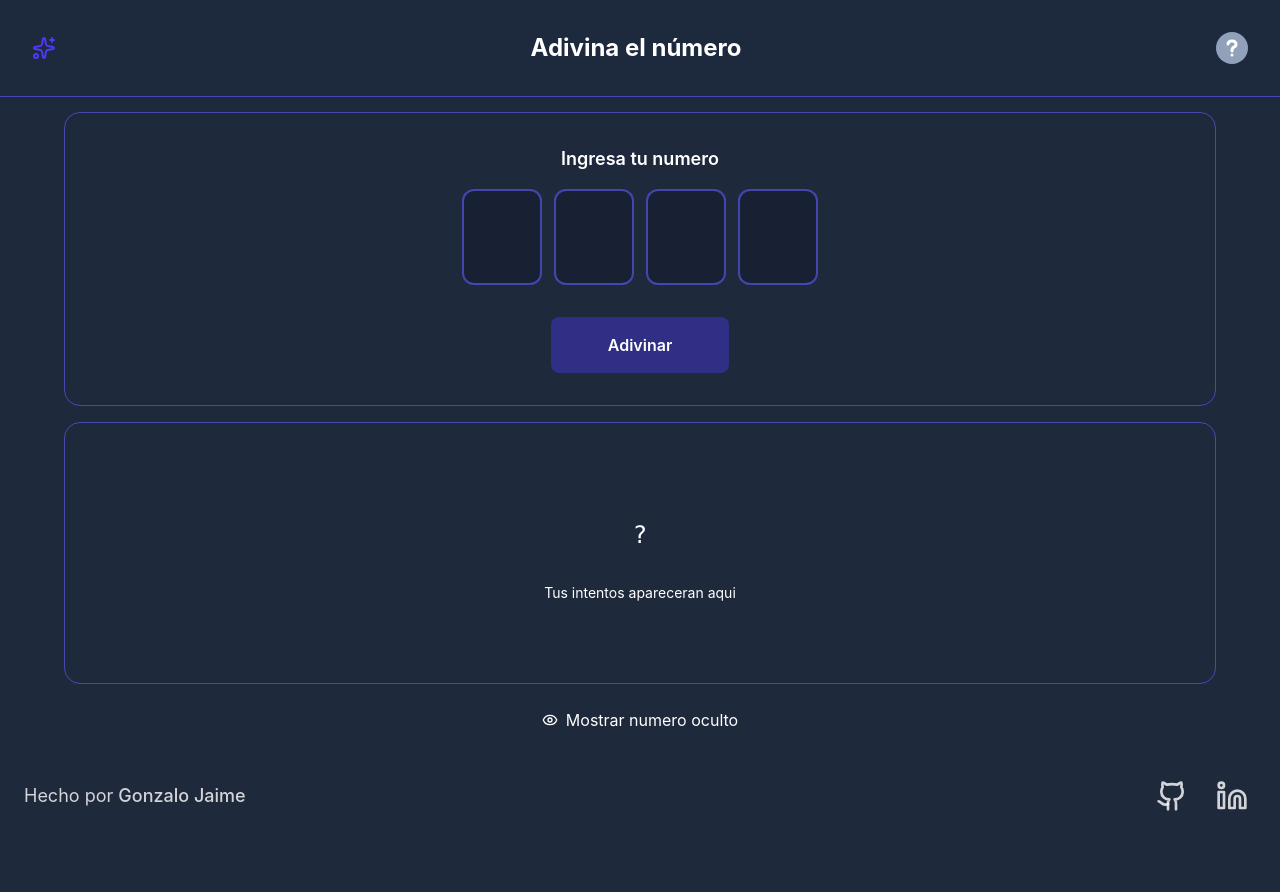
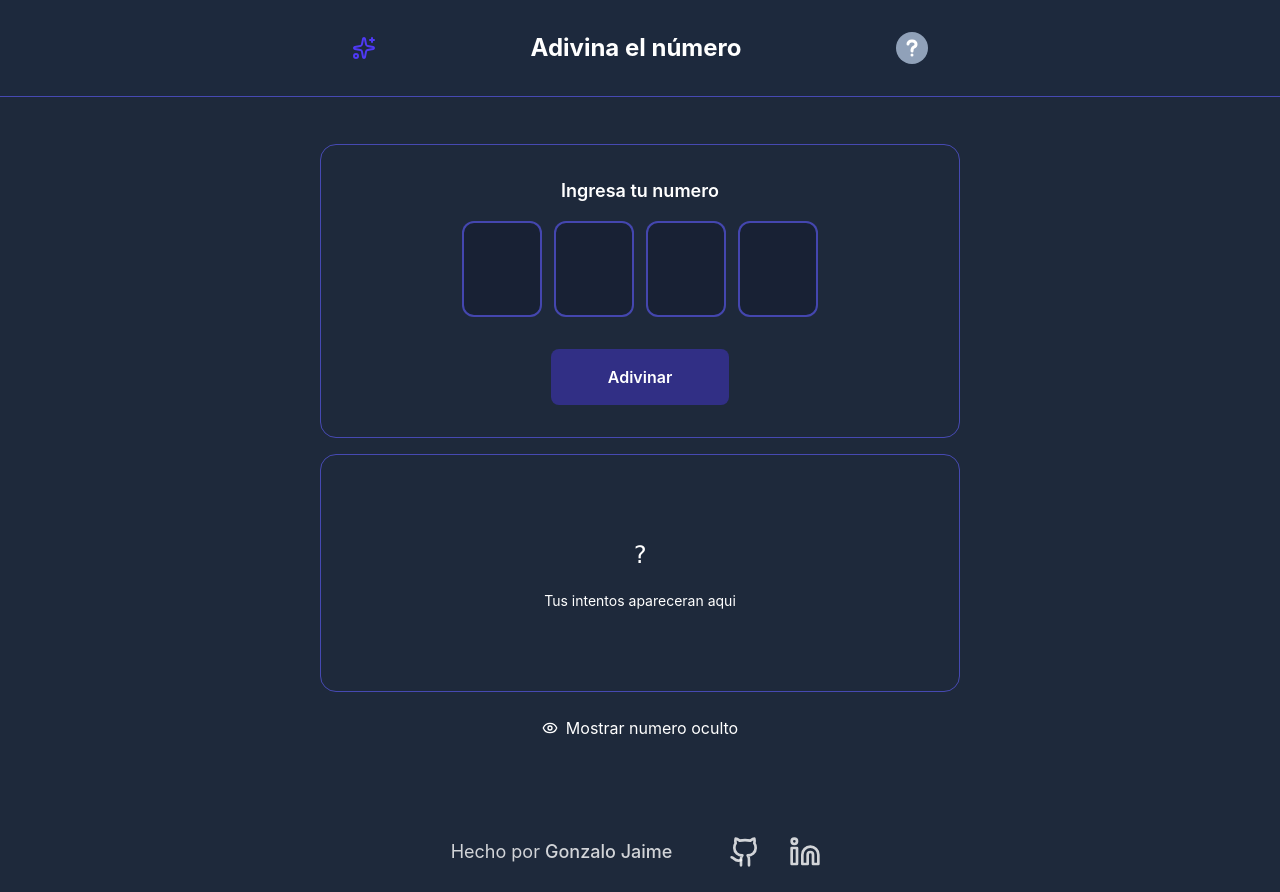
Before and after one commit to GzaJai/AdivinaElNumero, a React (Vite) app: page / in a window 1280 px wide. Before the commit the page ends 836 px from the top, so only its background shows below. Built offline with nearby package versions, Linux system fonts and the light colour scheme.

Commit message:
adapting to pc view

```diff
--- a/src/App.jsx
+++ b/src/App.jsx
@@ -13,14 +13,16 @@ const App = () => {
 
   return (
     <div className=''>
-      <header className='w-full flex fixed top-0 justify-between items-center px-8 py-8 border-b border-indigo-500/60 bg-slate-800'>
-        <Sparkles className='text-indigo-600'/>
-        <h1 className='text-2xl font-bold'>Adivina el número</h1>
-        <button onClick={() => setShowRules(true)} className='rounded-full p-1 bg-slate-400 hover:bg-indigo-400 duration-75'>
-          <QuestionMark width={24} height={24} stroke={'#ffffff'} strokeWidth={3}/>
-        </button>
+      <header className='w-full flex fixed top-0 py-8 border-b border-indigo-500/60 bg-slate-800'>
+        <div className='w-full flex justify-between items-center px-8 md:w-1/2 md:mx-auto'>
+          <Sparkles className='text-indigo-600'/>
+          <h1 className='text-2xl font-bold'>Adivina el número</h1>
+          <button onClick={() => setShowRules(true)} className='rounded-full p-1 bg-slate-400 hover:bg-indigo-400 duration-75'>
+            <QuestionMark width={24} height={24} stroke={'#ffffff'} strokeWidth={3}/>
+          </button>
+        </div>
       </header>
-      <div className='mt-28'>
+      <div className='mt-28 md:mt-36'>
         <RulesDialog isOpen={showRules} onClose={() => setShowRules(false)} title={"Como jugar"} />
         <LogicaJuego />
       </div>
--- a/src/components/Footer.jsx
+++ b/src/components/Footer.jsx
@@ -2,7 +2,7 @@ import { Github, Linkedin } from 'lucide-react'
 
 const Footer = () => {
   return (
-    <footer className='w-full py-4 flex items-center justify-between px-6 text-white/80'>
+    <footer className='w-full py-4 flex items-center justify-between px-6 text-white/80 md:w-1/3 md:mx-auto md:pt-16'>
       <p className='text-lg'>
         Hecho por <a href="https://github.com/GzaJai/" target="_blank" rel="noopener noreferrer"
           className='text-primary font-medium hover:underline'>
--- a/src/components/GuessHistory.jsx
+++ b/src/components/GuessHistory.jsx
@@ -5,7 +5,7 @@ export function GuessHistory({ guesses }) {
   if (guesses.length === 0) {
     return (
       <div className="flex flex-col items-center justify-center py-12 text-muted-foreground">
-        <div className="w-16 h-16 rounded-full bg-secondary flex items-center justify-center mb-4">
+        <div className="w-16 h-16 rounded-full bg-secondary flex items-center justify-center mb-4 md:w-10 md:h-10">
           <span className="text-2xl font-mono text-foreground">?</span>
         </div>
         <p className="text-sm">Tus intentos apareceran aqui</p>
--- a/src/components/LogicaJuego.jsx
+++ b/src/components/LogicaJuego.jsx
@@ -63,14 +63,14 @@ const LogicaJuego = () => {
 
   return (
     <>
-      <div className="w-[90%] flex flex-col gap-4 items-center py-8 mt-8 mx-auto border border-indigo-500/60 rounded-2xl">
+      <div className="w-[90%] flex flex-col gap-4 items-center py-8 mt-8 mx-auto border border-indigo-500/60 rounded-2xl md:w-1/2">
         <h2 className="text-lg font-semibold">Ingresa tu numero</h2>
         <div className="flex flex-col gap-8 items-center">
           <DigitInput value={digits} onChange={setDigits} disabled={false}/>
           <button className="w-1/2 font-semibold p-4 bg-indigo-600/40 rounded-lg hover:bg-indigo-600 duration-75" onClick={handleSubmit}>Adivinar</button>
         </div>
       </div>
-      <div className="w-[90%] flex flex-col gap-4 items-center py-8 mt-4 mx-auto border border-indigo-500/60 rounded-2xl">
+      <div className="w-[90%] flex flex-col gap-4 items-center py-8 mt-4 mx-auto border border-indigo-500/60 rounded-2xl md:w-1/2">
         <GuessHistory guesses={guesses}/>
       </div>
       <div className="w-[80%] flex flex-col items-center mx-auto py-4">
--- a/src/components/RulesDialog.jsx
+++ b/src/components/RulesDialog.jsx
@@ -11,13 +11,13 @@ const Dialog = ({ isOpen, onClose, title }) => {
     >
       <div
         onClick={e => e.stopPropagation()}
-        className={`bg-slate-800 w-[90%] rounded-xl shadow p-6 transition-all md:h-[80%] md:w-[70%] ${
+        className={`bg-slate-800 w-[90%] rounded-xl shadow p-6 transition-all md:h-[60%] md:w-[50%] ${
           isOpen ? 'scale-100 opacity-100' : 'scale-125 opacity-0'
         }`}
       >
         <div className='flex flex-col gap-3 h-full'>
           <div className='flex w-[96%] mx-auto justify-center items-center'>
-            {title && <h3 className='text-xl font-semibold '>{title}</h3>}
+            {title && <h3 className='text-2xl font-semibold md:text-4xl'>{title}</h3>}
             <span onClick={onClose} className='fixed right-6 p-1 cursor-pointer ml-auto rounded-lg hover:bg-rose-700/50 hover:text-rose-700 duration-75'>
               <XIcon className='w-8 h-8' />
             </span>
@@ -26,17 +26,17 @@ const Dialog = ({ isOpen, onClose, title }) => {
           <div className='flex-1 overflow-y-auto'>
             <div className="flex flex-col w-full mx-auto gap-6 py-4">
                 <div>
-                    <p className="text-muted-foreground text-sm text-center">{"Adivina el numero secreto de 4 digitos"}</p>
+                    <p className="text-white/60 text-md text-center md:text-xl">{"Adivina el numero secreto de 4 digitos"}</p>
                 </div>
 
-                <div className='flex flex-col gap-6'>
+                <div className='flex flex-col gap-6 items-center md:w-3/4 md:mx-auto md:items-start'>
                     <div className="flex items-start gap-3">
                         <div className="w-10 h-10 rounded-lg bg-indigo-500/10 flex items-center justify-center shrink-0">
                         <Hash className="w-5 h-5 text-indigo-500" />
                         </div>
                         <div>
-                        <p className="font-medium text-foreground text-sm">Numero secreto</p>
-                        <p className="text-sm text-muted-foreground">
+                        <p className="font-medium text-foreground text-sm md:text-2xl">Numero secreto</p>
+                        <p className="text-sm text-white/60 md:text-lg">
                             {"Se genera un numero aleatorio de 4 digitos (0-9). Los digitos pueden repetirse."}
                         </p>
                         </div>
@@ -47,8 +47,8 @@ const Dialog = ({ isOpen, onClose, title }) => {
                         <Check className="w-5 h-5 text-green-500" />
                         </div>
                         <div>
-                        <p className="font-medium text-foreground text-sm">Bien</p>
-                        <p className="text-sm text-muted-foreground">
+                        <p className="font-medium text-foreground text-sm md:text-2xl">Bien</p>
+                        <p className="text-sm text-white/60 md:text-lg">
                             {"Indica cuantos digitos estan en la posicion correcta."}
                         </p>
                         </div>
@@ -59,8 +59,8 @@ const Dialog = ({ isOpen, onClose, title }) => {
                         <Minus className="w-5 h-5 text-amber-500" />
                         </div>
                         <div>
-                        <p className="font-medium text-foreground text-sm">Regular</p>
-                        <p className="text-sm text-muted-foreground">
+                        <p className="font-medium text-foreground text-sm md:text-2xl">Regular</p>
+                        <p className="text-sm text-white/60 md:text-lg">
                             {"Indica cuantos digitos existen en el numero pero estan en una posicion incorrecta."}
                         </p>
                         </div>
```
